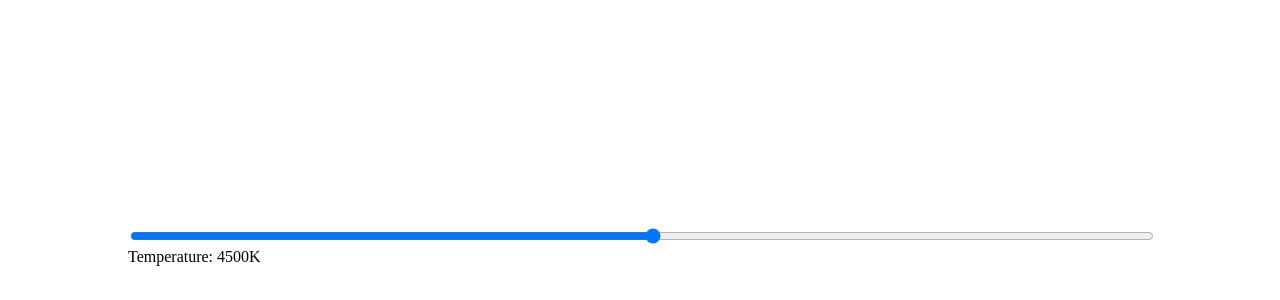
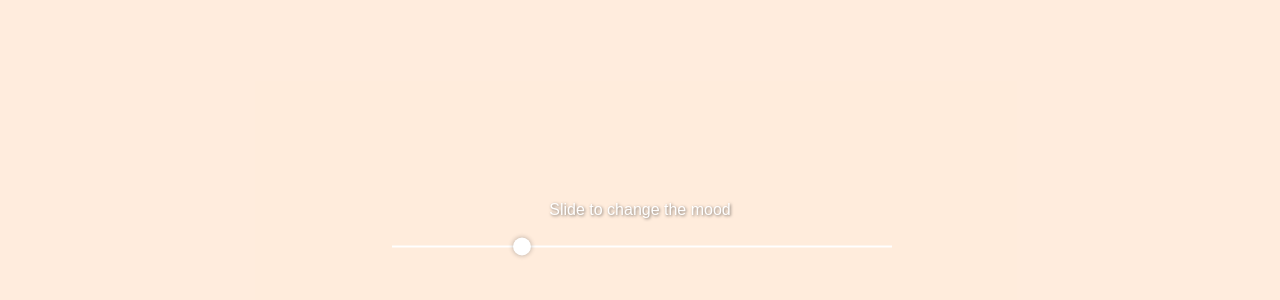
Before and after one commit to gogulancd/temprature-slider, a plain HTML site: page index.html in a window 1280 px wide. Shown: the part 174-474 px from the top of the page. Drawn offline with Linux system fonts and the light colour scheme.

Commit message:
Update index.html

```diff
--- a/index.html
+++ b/index.html
@@ -1,46 +1,110 @@
 <!DOCTYPE html>
 <html>
 <head>
-    <title>Temperature Slider</title>
+    <meta charset="UTF-8">
+    <meta name="viewport" content="width=device-width, initial-scale=1.0">
     <style>
-        body {
-            margin: 0;
-            padding: 0;
-            overflow: hidden; /* Prevents scrollbars */
+        .overlay-container {
+            position: absolute;
+            top: 0;
+            left: 0;
+            width: 100%;
+            height: 100%;
+            z-index: 1;
         }
-        .container {
-            position: relative;
-            width: 100vw;  /* Full viewport width */
-            height: 100vh; /* Full viewport height */
+
+        .color-overlay {
+            position: absolute;
+            top: 0;
+            left: 0;
+            width: 100%;
+            height: 100%;
+            transition: background-color 0.3s ease;
+            pointer-events: none;
         }
-        .slider-container {
+
+        .slider-wrapper {
             position: absolute;
+            top: 50%;
+            left: 50%;
+            transform: translate(-50%, -50%);
             width: 80%;
-            left: 10%;
-            top: 50%;
+            max-width: 500px;
+            text-align: center;
         }
-        input[type="range"] {
+
+        .mood-text {
+            color: white;
+            margin-bottom: 15px;
+            font-family: sans-serif;
+            text-shadow: 1px 1px 3px rgba(0,0,0,0.5);
+        }
+
+        .temperature-slider {
             width: 100%;
+            -webkit-appearance: none;
+            height: 2px;
+            background: #ffffff;
+            outline: none;
+        }
+
+        .temperature-slider::-webkit-slider-thumb {
+            -webkit-appearance: none;
+            width: 18px;
+            height: 18px;
+            background: #ffffff;
+            border-radius: 50%;
+            cursor: pointer;
+            box-shadow: 0 0 5px rgba(0,0,0,0.3);
         }
     </style>
 </head>
 <body>
-    <div class="container">
-        <!-- Test content to verify it's working -->
-        <div class="slider-container">
-            <input type="range" min="2200" max="6700" value="4500">
-            <div>Temperature: <span id="value">4500</span>K</div>
+    <div class="overlay-container">
+        <div class="color-overlay" id="overlay"></div>
+        <div class="slider-wrapper">
+            <div class="mood-text">Slide to change the mood</div>
+            <input type="range" min="2500" max="6500" value="3500" class="temperature-slider" id="tempSlider">
         </div>
     </div>
 
     <script>
-        // Basic test script
-        const slider = document.querySelector('input[type="range"]');
-        const value = document.getElementById('value');
+        const slider = document.getElementById('tempSlider');
+        const overlay = document.getElementById('overlay');
 
-        slider.addEventListener('input', function() {
-            value.textContent = this.value;
-        });
+        function kelvinToRGB(kelvin) {
+            let temp = kelvin / 100;
+            let red, green, blue;
+
+            if (temp <= 66) {
+                red = 255;
+                green = temp;
+                green = 99.4708025861 * Math.log(green) - 161.1195681661;
+                blue = temp <= 19 ? 0 : temp - 10;
+                blue = 138.5177312231 * Math.log(blue) - 305.0447927307;
+            } else {
+                red = temp - 60;
+                red = 329.698727446 * Math.pow(red, -0.1332047592);
+                green = temp - 60;
+                green = 288.1221695283 * Math.pow(green, -0.0755148492);
+                blue = 255;
+            }
+
+            return {
+                r: Math.min(255, Math.max(0, red)),
+                g: Math.min(255, Math.max(0, green)),
+                b: Math.min(255, Math.max(0, blue))
+            };
+        }
+
+        function updateColorTemperature() {
+            const temperature = parseInt(slider.value);
+            const rgb = kelvinToRGB(temperature);
+            overlay.style.backgroundColor = `rgba(${rgb.r}, ${rgb.g}, ${rgb.b}, 0.3)`;
+        }
+
+        slider.addEventListener('input', updateColorTemperature);
+        updateColorTemperature();
     </script>
 </body>
 </html>
```
